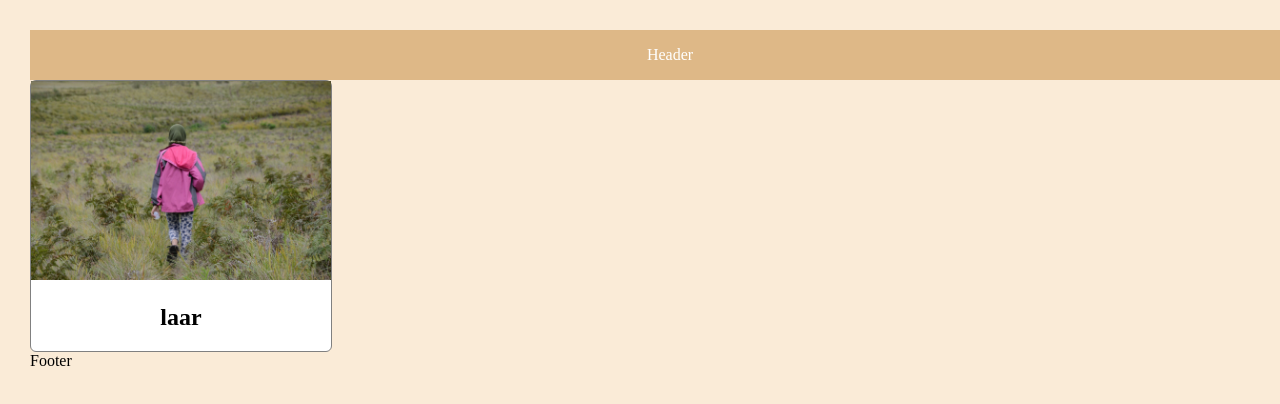
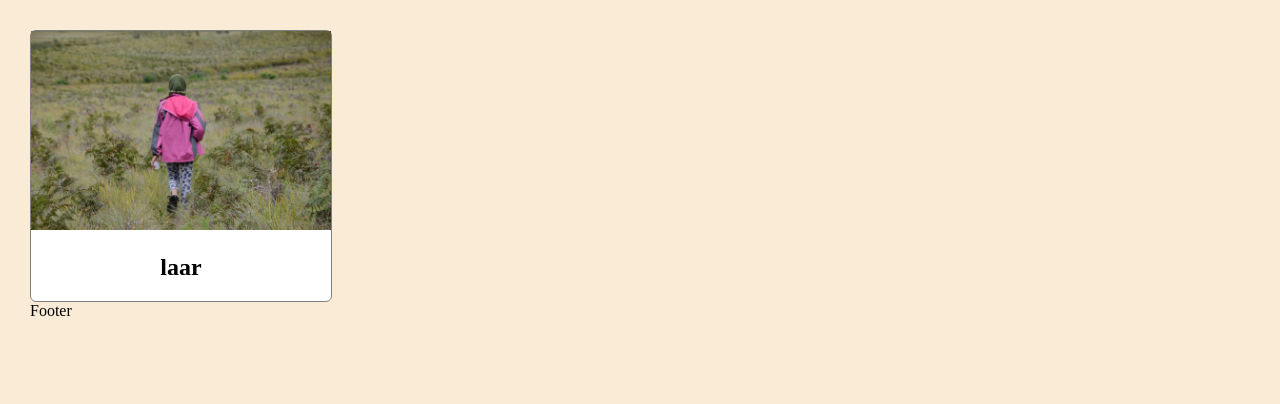
Before and after one commit to lenyarinda/my-projek-repo, a plain HTML site: page index.html in a window 1280 px wide. Shown: the top 404 px of the page. Drawn offline with Linux system fonts and the light colour scheme.

```diff
--- a/index.html
+++ b/index.html
@@ -4,7 +4,6 @@
         <link rel="stylesheet" href="style.css">
     </head>
     <body>
-        <div id="header">Header</div>
         <div id="profile-container" >
             <img id="profile-image"src="pict/ftoku.jpg" alt="profile image" />
             <h2 id="profile-name">laar</h2>
```
